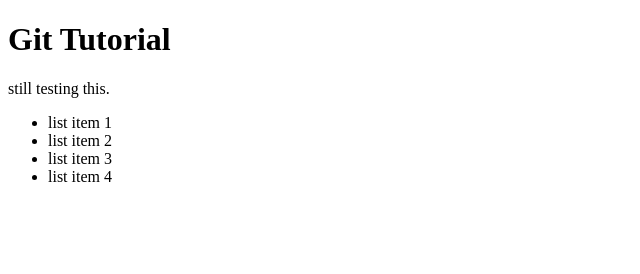
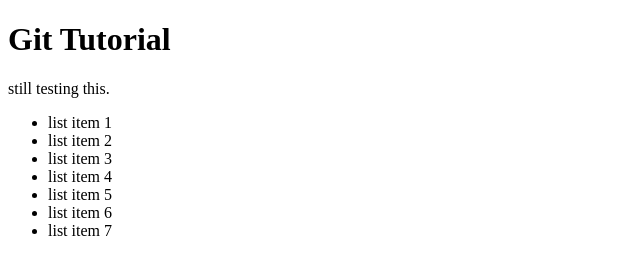
Before and after one commit to CaptKay/Git-Tutorial, a plain HTML site: page index.html in a window 1280 px wide. Shown: the whole page, without its empty margins (0-640 px from the left). Drawn offline with Linux system fonts and the light colour scheme.

Commit message:
Added lists

```diff
--- a/index.html
+++ b/index.html
@@ -14,6 +14,9 @@
         <li>list item 2</li>
         <li>list item 3</li>
         <li>list item 4</li>
+        <li>list item 5</li>
+        <li>list item 6</li>
+        <li>list item 7</li>
     </ul>
 </body>
 </html>
```
